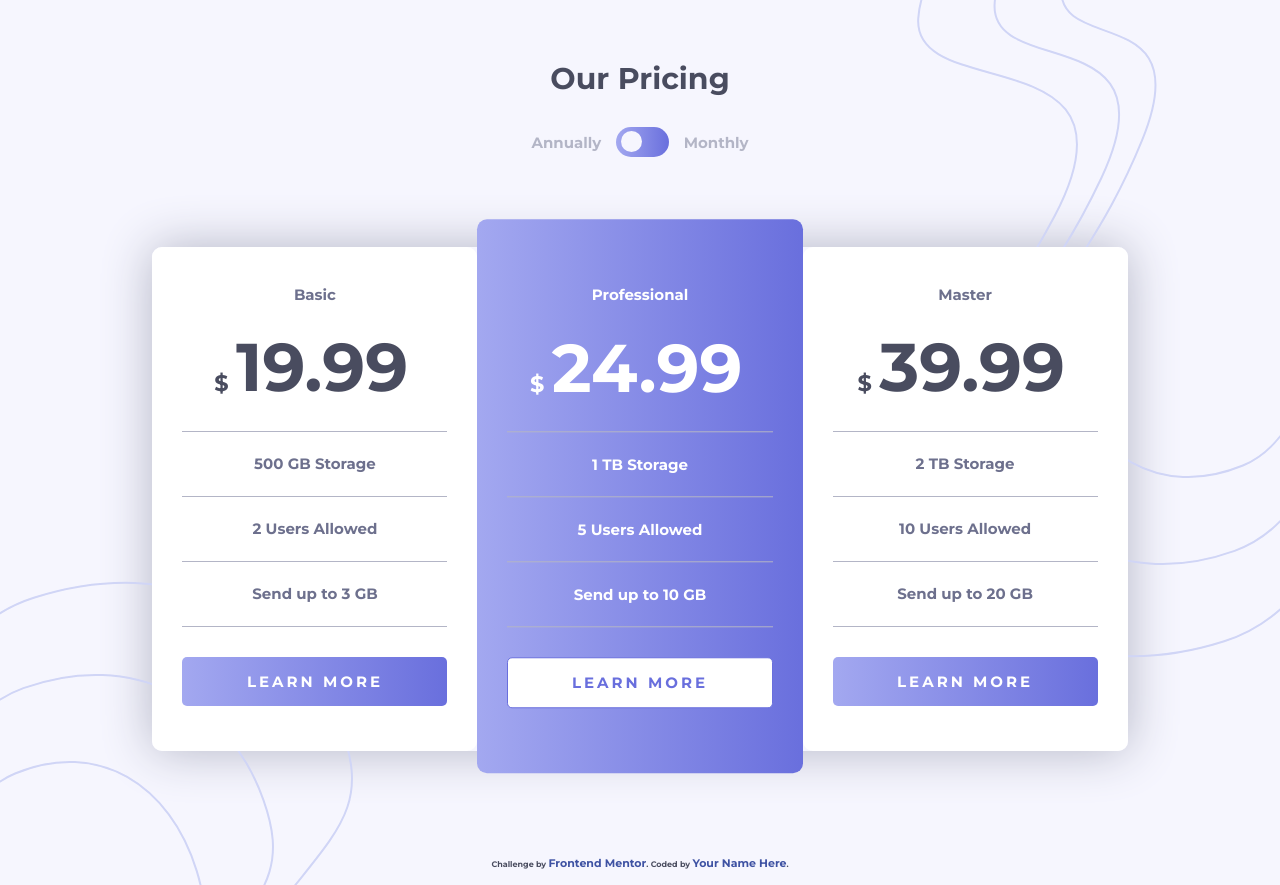
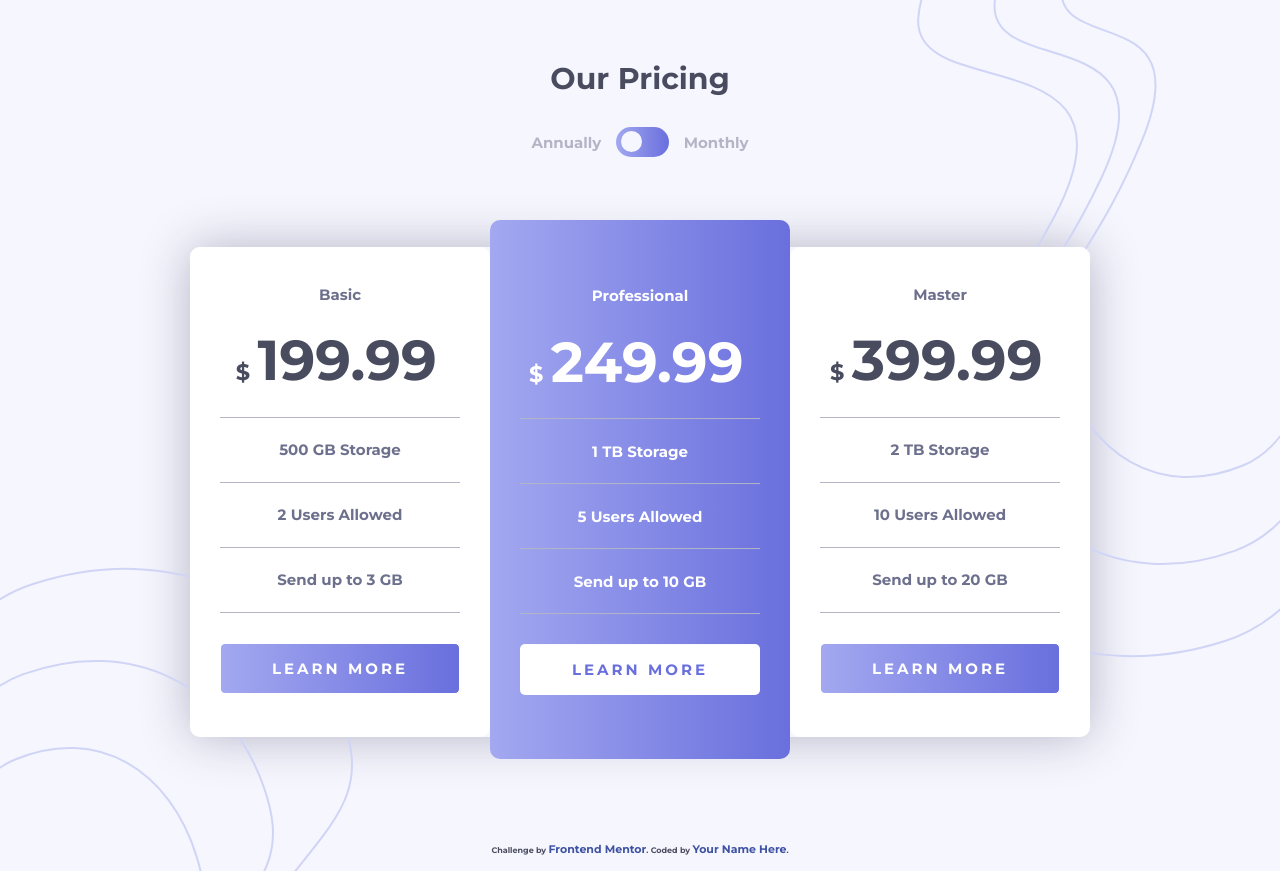
Before and after one commit to Franznic0/pricing-component-with-toggle-master, a plain HTML site: page index.html in a window 1280 px wide. Both pictures are taken after a click on the checkbox 642 px from the left and 142 px from the top of the page. Drawn offline with Linux system fonts and the light colour scheme.

Commit message:
commit on 'main'

```diff
--- a/index.html
+++ b/index.html
@@ -27,7 +27,7 @@
         <p>
           Annually
         </p>
-        <input id="switch" type="checkbox" name="pricing" value="">
+        <input id="switch" type="checkbox" name="pricing" onclick="switchPrice()">
         <p>
           Monthly
         </p>
--- a/js/app.js
+++ b/js/app.js
@@ -1,8 +1,21 @@
-const switchButton = document.getElementById("switch");
-const monthPrice = document.querySelectorAll("month-price");
-const yearPrice = document.querySelectorAll("year-price");
+var switchButton = document.getElementById("switch");
+var monthPrice = document.querySelectorAll(".month-price");
+var yearPrice = document.querySelectorAll(".year-price");
 
-console.log(switchButton);
+function switchPrice() {
 
-monthPrice.array.forEach(element => {
-});
+    for (i=0; i <= monthPrice.length; i++) {
+
+        if (switchButton.checked) {
+
+            monthPrice[i].style.display = "none"
+            yearPrice[i].style.display = "block"
+
+        } else {
+
+            monthPrice[i].style.display = "block"
+            yearPrice[i].style.display = "none"
+
+        }
+    }
+}
--- a/style/mobile.css
+++ b/style/mobile.css
@@ -1,11 +1,11 @@
 @media screen and (max-width: 1024px) {
 
-    .pricing-toggle h1 {
-        font-size: 1.7rem;
+    .price h1 span {
+        font-size: 2em;
     }
 
-    .price h1 span {
-        font-size: 2.7rem;
+    .subscriptions {
+        grid-template-columns: repeat(3, 15rem);
     }
 
     .subscription {
@@ -14,6 +14,8 @@
 
     .description li {
         padding: 1rem;
+
+        font-size: .8em;
     }
 
     .professional {
@@ -30,11 +32,6 @@
 }
 
 @media screen and (max-width: 768px) {
-
-
-    .subscriptions {
-        font-size: 10px;
-    }
 
     .pricing-toggle {
         width: 80%;
@@ -57,10 +54,12 @@
     }
 
     .subscriptions {
-        grid-template-columns: 1fr;
+        grid-template-columns: 18rem;
         row-gap: 3rem;
 
         box-shadow: none;
+
+        font-size: 10px;
     }
 
     .subscription {
@@ -81,4 +80,13 @@
     .attribution {
         margin-top: 2rem;
     }
+
 }
+
+@media screen and (max-width: 375px) {
+
+    .subscriptions {
+        grid-template-columns: 20rem;
+    }
+
+}
--- a/style/style.css
+++ b/style/style.css
@@ -131,7 +131,7 @@ main {
 
 .subscriptions {
     display: grid;
-    grid-template-columns: repeat(3, 1fr);
+    grid-template-columns: repeat(3, 20rem);
 
     margin: auto;
 
@@ -165,7 +165,7 @@ main {
 /* Price */
 
 .price {
-    padding: 1.5rem;
+    margin: 1.5rem auto;
 }
 
 .price p {
@@ -179,7 +179,7 @@ main {
 }
 
 .price h1 span {
-    font-size: 3em;
+    font-size: 2.5em;
     margin: auto .5rem;
 }
 
@@ -217,6 +217,14 @@ main {
     -o-border-radius: 5px;
 
     background: var(--Linear-Gradient);
+
+    border: 1px solid var(--White);
+
+    transition: .5s ease;
+    -webkit-transition: .5s ease;
+    -moz-transition: .5s ease;
+    -ms-transition: .5s ease;
+    -o-transition: .5s ease;
 }
 
 .learn-more:hover {
@@ -257,9 +265,15 @@ main {
 }
 
 .professional .learn-more {
-    border: 1px solid;
+    border: 1px solid transparent;
 
     background: var(--White);
+
+    transition: .5s ease;
+    -webkit-transition: .5s ease;
+    -moz-transition: .5s ease;
+    -ms-transition: .5s ease;
+    -o-transition: .5s ease;
 }
 
 .professional .link {
```
